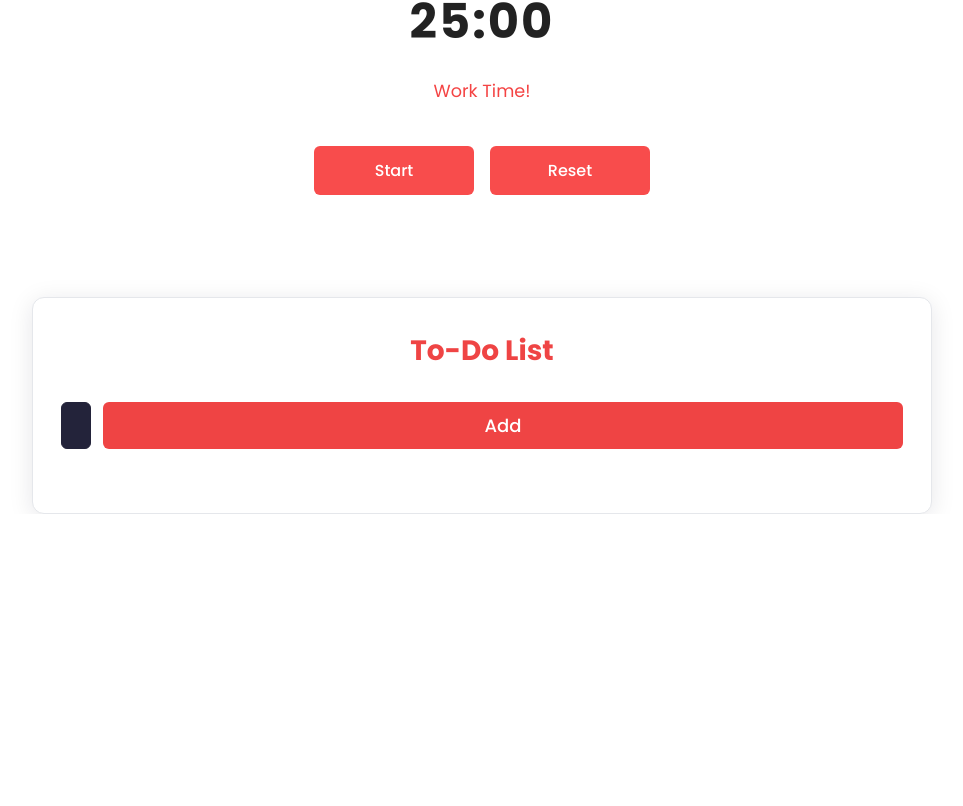
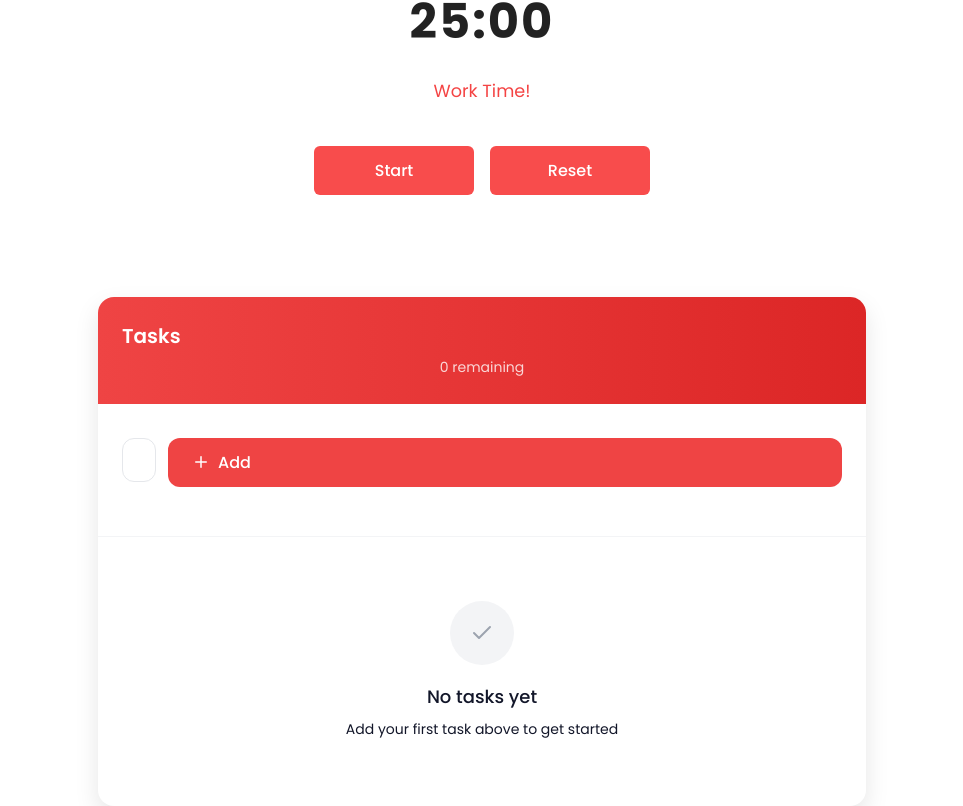
Before and after one commit to tejas10108/EndSemCapstone, a React (Vite) app: page /Pomodoro in a window 1280 px wide. Shown: the part 335-1141 px from the top of the page, without its empty margins (158-1121 px from the left). Before the commit the page ends 849 px from the top, so only its background shows below. Built offline with nearby package versions, Linux system fonts and the light colour scheme.

Commit message:
Update ToDoList component and styles

```diff
--- a/src/Components/ToDolist.css
+++ b/src/Components/ToDolist.css
@@ -1,118 +1,283 @@
-.todo-bg {
-  position: fixed;
-  top: 0;
-  left: 0;
-  width: 100vw;
-  height: 100vh;
-  background: rgb(18, 22, 41);
-  z-index: 0;
+/* Main Container */
+.todo-container {
+  width: 100%;
+  max-width: 768px;
+  margin: 0 auto;
+  margin-top: 32px;
+  background: white;
+  border-radius: 16px;
+  box-shadow: 0 10px 25px rgba(0, 0, 0, 0.1);
+  overflow: hidden;
 }
 
-
-.todo-content {
-  position: relative;
-  z-index: 1;
-  display: flex;
-  flex-direction: column;
-  align-items: center;
-  min-height: 100vh;
-  justify-content: center;
+/* Header */
+.todo-header {
+  background: linear-gradient(to right, #ef4444, #dc2626);
+  padding: 24px;
+  color: white;
 }
 
-
-.todo-container {
-  background: #fff;
-  border: 1px solid #e5e7eb;
-  border-radius: 12px;
-  padding: 32px 28px;
-  width: 90vw;
-  max-width: 900px;
-  margin: 40px auto 0 auto;
-  box-shadow: 0 4px 24px rgba(18, 22, 41, 0.10);
+.todo-title {
+  margin: 0;
+  font-size: 20px;
+  font-weight: 600;
 }
 
-.todo-container h3 {
-  color: #ef4444;
-  margin-bottom: 20px;
-  font-size: 28px;
-  text-align: center;
+.todo-subtitle {
+  margin: 4px 0 0 0;
+  font-size: 14px;
+  color: rgba(255, 255, 255, 0.8);
+}
+
+/* Form Section */
+.todo-form-section {
+  padding: 24px;
+  border-bottom: 1px solid #f3f4f6;
 }
 
 .todo-form {
   display: flex;
   gap: 12px;
-  margin-bottom: 22px;
 }
 
-.todo-form input {
+.input-wrapper {
   flex: 1;
-  padding: 10px 14px;
-  border: 1px solid #23233a;
-  border-radius: 6px;
-  font-size: 18px;
-  background: #23233a;
-  color: #fff;
+  position: relative;
 }
 
-.todo-form input::placeholder {
+.todo-input {
+  width: 100%;
+  padding: 12px 16px;
+  border: 1px solid #e5e7eb;
+  border-radius: 12px;
+  font-size: 16px;
+  color: #374151;
+  background: white;
+  transition: all 0.2s ease;
+  box-sizing: border-box;
+}
+
+.todo-input:focus {
+  outline: none;
+  border-color: #ef4444;
+  box-shadow: 0 0 0 3px rgba(239, 68, 68, 0.1);
+}
+
+.todo-input::placeholder {
   color: #9ca3af;
 }
 
-.todo-form button {
+.add-button {
+  display: flex;
+  align-items: center;
+  gap: 8px;
+  padding: 12px 24px;
   background: #ef4444;
-  color: #fff;
+  color: white;
   border: none;
-  border-radius: 6px;
-  padding: 10px 22px;
-  font-size: 18px;
+  border-radius: 12px;
+  font-size: 16px;
+  font-weight: 500;
   cursor: pointer;
-  transition: background 0.2s;
+  transition: all 0.2s ease;
 }
 
-.todo-form button:hover {
+.add-button:hover {
   background: #dc2626;
+  transform: translateY(-1px);
 }
 
+.add-button:focus {
+  outline: none;
+  box-shadow: 0 0 0 3px rgba(239, 68, 68, 0.3);
+}
+
+/* Task List Container */
+.todo-list-container {
+  max-height: 384px;
+  overflow-y: auto;
+}
+
+/* Empty State */
+.empty-state {
+  padding: 64px 32px;
+  text-align: center;
+  color: #6b7280;
+}
+
+.empty-icon {
+  width: 64px;
+  height: 64px;
+  margin: 0 auto 16px;
+  background: #f3f4f6;
+  border-radius: 50%;
+  display: flex;
+  align-items: center;
+  justify-content: center;
+  color: #9ca3af;
+}
+
+.empty-title {
+  margin: 0 0 4px 0;
+  font-size: 18px;
+  font-weight: 500;
+}
+
+.empty-subtitle {
+  margin: 0;
+  font-size: 14px;
+}
+
+/* Task List */
 .todo-list {
   list-style: none;
+  margin: 0;
   padding: 0;
-  margin: 0;
 }
 
-.todo-list li {
+.todo-item {
+  border-bottom: 1px solid #f3f4f6;
+  transition: background-color 0.15s ease;
+}
+
+.todo-item:hover {
+  background: #f9fafb;
+}
+
+.todo-item-content {
+  display: flex;
+  align-items: center;
+  gap: 16px;
+  padding: 16px;
+}
+
+/* Checkbox */
+.todo-checkbox {
+  flex-shrink: 0;
+  width: 20px;
+  height: 20px;
+  border: 2px solid #d1d5db;
+  border-radius: 50%;
+  background: white;
+  cursor: pointer;
+  display: flex;
+  align-items: center;
+  justify-content: center;
+  transition: all 0.2s ease;
+}
+
+.todo-checkbox:hover {
+  border-color: #ef4444;
+}
+
+.todo-checkbox.checked {
+  background: #10b981;
+  border-color: #10b981;
+  color: white;
+}
+
+/* Task Text */
+.todo-text {
+  flex: 1;
+  cursor: pointer;
+  user-select: none;
+  transition: all 0.2s ease;
+  color: #1f2937;
+  font-size: 16px;
+  line-height: 1.5;
+  word-wrap: break-word;
+  overflow-wrap: break-word;
+}
+
+.todo-text:hover {
+  color: #ef4444;
+}
+
+.todo-text.completed {
+  text-decoration: line-through;
+  color: #6b7280;
+}
+
+.todo-text.completed:hover {
+  color: #6b7280;
+}
+
+/* Delete Button */
+.delete-button {
+  flex-shrink: 0;
+  width: 32px;
+  height: 32px;
+  border: none;
+  border-radius: 50%;
+  background: transparent;
+  color: #9ca3af;
+  cursor: pointer;
+  display: flex;
+  align-items: center;
+  justify-content: center;
+  transition: all 0.2s ease;
+  opacity: 0;
+}
+
+.todo-item:hover .delete-button {
+  opacity: 1;
+}
+
+.delete-button:hover {
+  background: #fef2f2;
+  color: #ef4444;
+}
+
+/* Footer */
+.todo-footer {
+  padding: 16px 24px;
+  background: #f9fafb;
+  border-top: 1px solid #f3f4f6;
+}
+
+.todo-stats {
   display: flex;
   align-items: center;
   justify-content: space-between;
-  padding: 10px 0;
-  border-bottom: 1px solid #f3f4f6;
-  font-size: 18px;
+  font-size: 14px;
+  color: #6b7280;
 }
 
-.todo-list li:last-child {
-  border-bottom: none;
+.stats-details {
+  display: flex;
+  gap: 16px;
 }
 
-.todo-list li.done span {
-  text-decoration: line-through;
-  color: #9ca3af;
+.stats-done {
+  color: #10b981;
 }
 
-.todo-list li span {
-  cursor: pointer;
-  flex: 1;
+.stats-pending {
+  color: #f59e0b;
 }
 
-.delete-btn {
-  background: none;
-  border: none;
-  color: #ef4444;
-  font-size: 22px;
-  cursor: pointer;
-  margin-left: 12px;
-  padding: 0;
-  line-height: 1;
+/* Responsive Design */
+@media (max-width: 640px) {
+  .todo-container {
+    margin: 16px;
+    margin-top: 24px;
+  }
+
+  .todo-form {
+    flex-direction: column;
+  }
+
+  .add-button {
+    justify-content: center;
+  }
+
+  .todo-stats {
+    flex-direction: column;
+    gap: 8px;
+    align-items: flex-start;
+  }
+
+  .stats-details {
+    gap: 12px;
+  }
 }
-
-.delete-btn:hover {
-  color: #dc2626;
-}
--- a/src/Components/ToDolist.jsx
+++ b/src/Components/ToDolist.jsx
@@ -1,53 +1,134 @@
 import React, { useState } from "react";
-import "./ToDolist.css";
+import { Plus, X, Check } from "lucide-react";
+import "./ToDoList.css";
 
-function ToDolist() {
+function ToDoList() {
   const [tasks, setTasks] = useState([]);
   const [input, setInput] = useState("");
 
   const addTask = (e) => {
     e.preventDefault();
-    if (input === "") return;
-    setTasks([...tasks, { text: input, done: false }]);
+    if (input.trim() === "") return;
+
+    const newTask = {
+      id: Date.now(),
+      text: input.trim(),
+      done: false,
+    };
+
+    setTasks([...tasks, newTask]);
     setInput("");
   };
 
-  const toggleTask = (index) => {
-    const newTasks = [...tasks];
-    newTasks[index].done = !newTasks[index].done;
-    setTasks(newTasks);
+  const toggleTask = (id) => {
+    setTasks(
+      tasks.map((task) =>
+        task.id === id ? { ...task, done: !task.done } : task
+      )
+    );
   };
 
-  const deleteTask = (index) => {
-    const newTasks = [...tasks];
-    newTasks.splice(index, 1);
-    setTasks(newTasks);
+  const deleteTask = (id) => {
+    setTasks(tasks.filter((task) => task.id !== id));
   };
 
   return (
     <div className="todo-container">
-      <h3>To-Do List</h3>
+      {/* Header */}
+      <div className="todo-header">
+        <h3 className="todo-title">Tasks</h3>
+        <p className="todo-subtitle">
+          {tasks.filter((task) => !task.done).length} remaining
+        </p>
+      </div>
+
+      {/* Add Task Form */}
+      <div className="todo-form-section">
         <form onSubmit={addTask} className="todo-form">
+          <div className="input-wrapper">
             <input
               type="text"
               value={input}
               onChange={(e) => setInput(e.target.value)}
-          placeholder="Add a new task"
+              placeholder="Add a new task..."
+              className="todo-input"
             />
-        <button type="submit">Add</button>
+          </div>
+          <button type="submit" className="add-button">
+            <Plus size={18} />
+            Add
+          </button>
         </form>
+      </div>
+
+      {/* Task List */}
+      <div className="todo-list-container">
+        {tasks.length === 0 ? (
+          <div className="empty-state">
+            <div className="empty-icon">
+              <Check size={24} />
+            </div>
+            <p className="empty-title">No tasks yet</p>
+            <p className="empty-subtitle">
+              Add your first task above to get started
+            </p>
+          </div>
+        ) : (
           <ul className="todo-list">
-        {tasks.map((task, idx) => (
-          <li key={idx} className={task.done ? "done" : ""}>
-            <span onClick={() => toggleTask(idx)}>{task.text}</span>
-            <button className="delete-btn" onClick={() => deleteTask(idx)}>
-              ×
+            {tasks.map((task) => (
+              <li key={task.id} className="todo-item">
+                <div className="todo-item-content">
+                  {/* Checkbox */}
+                  <button
+                    onClick={() => toggleTask(task.id)}
+                    className={`todo-checkbox ${task.done ? "checked" : ""}`}
+                  >
+                    {task.done && <Check size={12} />}
                   </button>
+
+                  {/* Task Text */}
+                  <span
+                    onClick={() => toggleTask(task.id)}
+                    className={`todo-text ${task.done ? "completed" : ""}`}
+                  >
+                    {task.text}
+                  </span>
+
+                  {/* Delete Button */}
+                  <button
+                    onClick={() => deleteTask(task.id)}
+                    className="delete-button"
+                  >
+                    <X size={16} />
+                  </button>
+                </div>
               </li>
             ))}
           </ul>
+        )}
+      </div>
+
+      {/* Footer Stats */}
+      {tasks.length > 0 && (
+        <div className="todo-footer">
+          <div className="todo-stats">
+            <span className="stats-main">
+              {tasks.filter((task) => task.done).length} of {tasks.length}{" "}
+              completed
+            </span>
+            <div className="stats-details">
+              <span className="stats-done">
+                ✓ {tasks.filter((task) => task.done).length} Done
+              </span>
+              <span className="stats-pending">
+                ○ {tasks.filter((task) => !task.done).length} Pending
+              </span>
+            </div>
+          </div>
+        </div>
+      )}
     </div>
   );
 }
 
-export default ToDolist;
+export default ToDoList;
```
Lines whose indentation alone changed are shown as unchanged.
